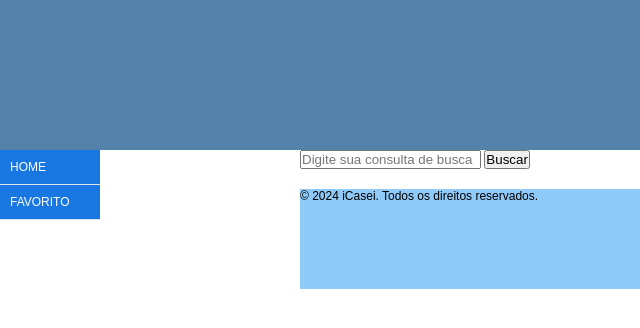
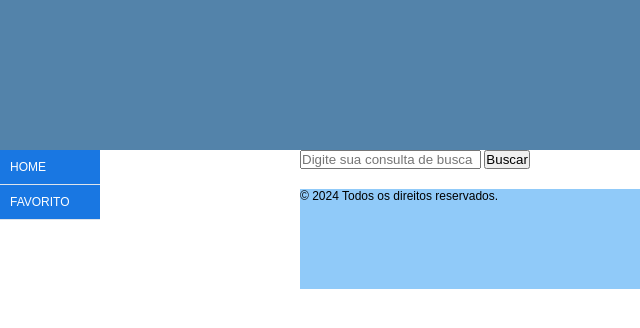
Before and after one commit to Gustavoblancoc/projeto-dev-front, a website: page projeto2.0/public/index.html in a window 1280 px wide. Shown: the full height of the page, 0-640 px from the left. Drawn offline with Linux system fonts and the light colour scheme.

Commit message:
Atualizar o index.html

```diff
--- a/projeto2.0/public/index.html
+++ b/projeto2.0/public/index.html
@@ -145,7 +145,7 @@
 </div>
 
 <div id="rodape">
-    <p>&copy; 2024 iCasei. Todos os direitos reservados.</p>
+    <p>&copy; 2024  Todos os direitos reservados.</p>
 </div>
 
 </body>
```
